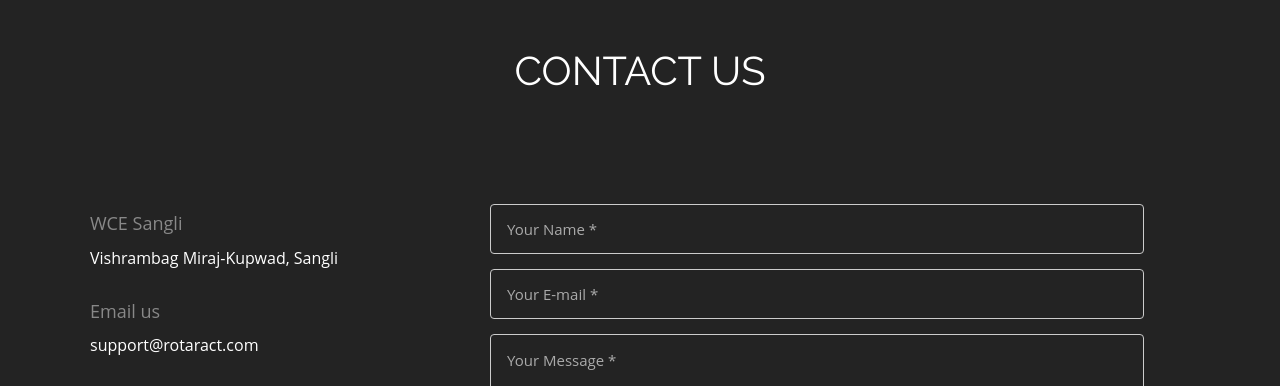
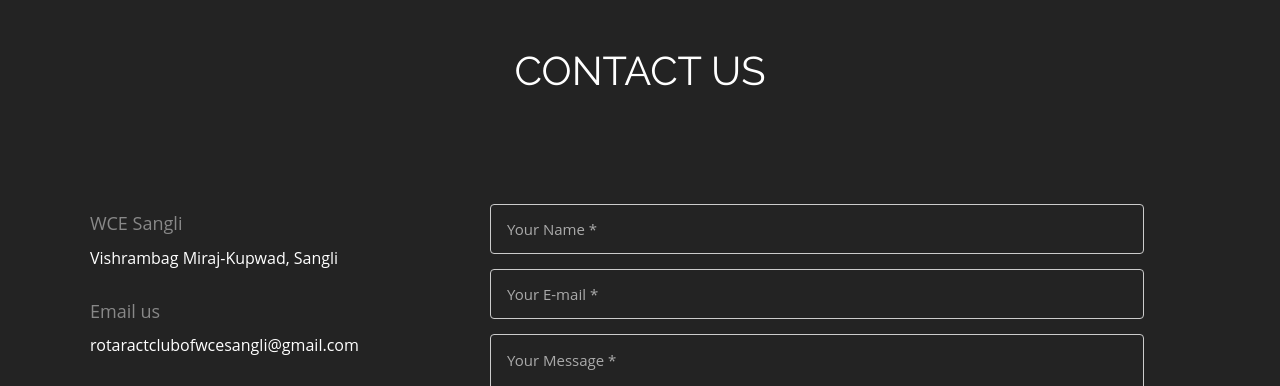
Before and after one commit to pranav-gujar/Rotaract-Website, a plain HTML site: page index.html in a window 1280 px wide. Shown: the part 9676-10062 px from the top of the page. Drawn offline with Linux system fonts and the light colour scheme.

Commit message:
email changed

```diff
--- a/index.html
+++ b/index.html
@@ -862,7 +862,7 @@
                             </div>
                             <div class="detail">
                                 <h4>Email us</h4>
-                                <p>support@rotaract.com</p>
+                                <p>rotaractclubofwcesangli@gmail.com</p>
                             </div>
                         </div>
 
```
